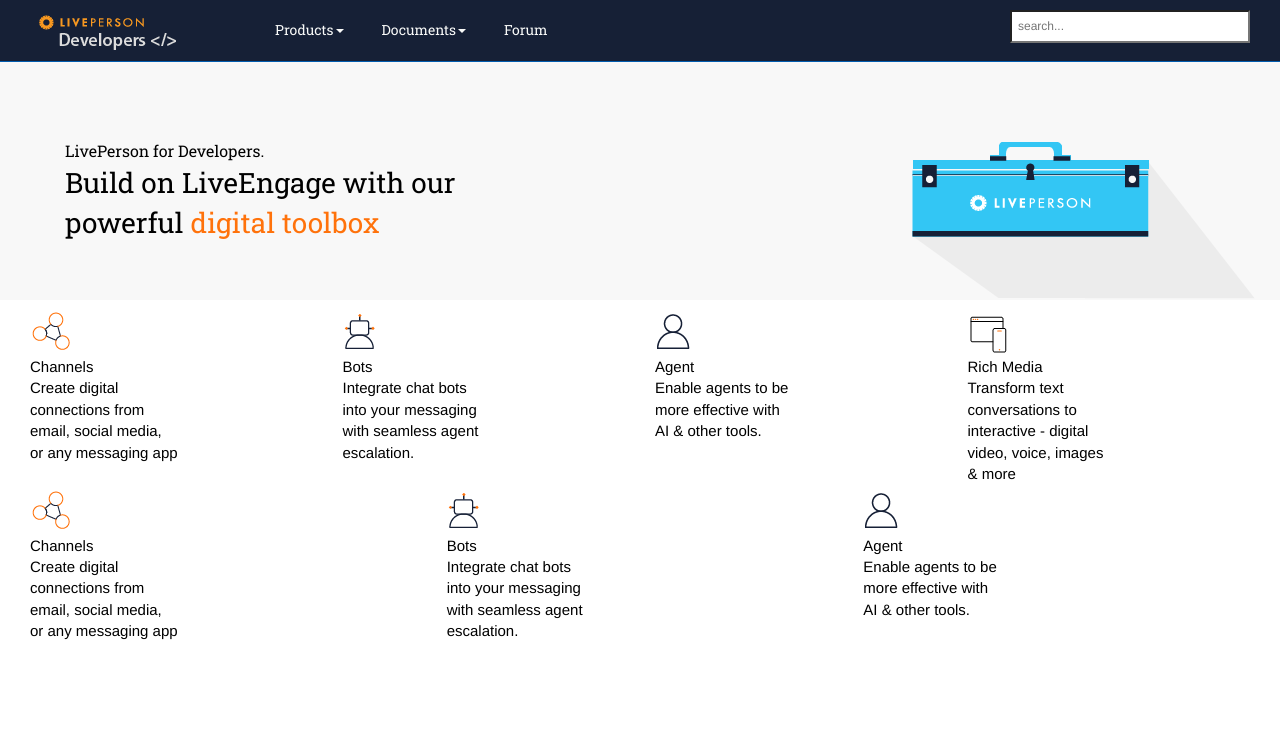
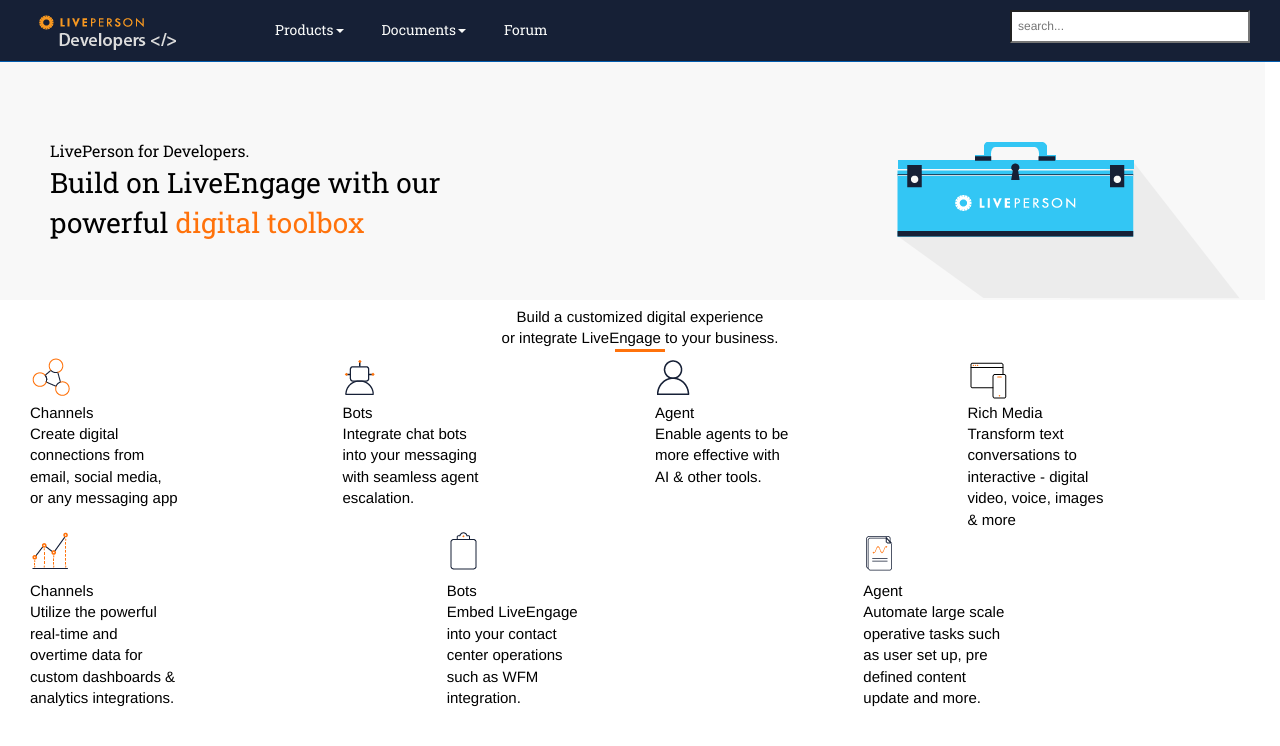
Before and after one commit to odedyar/liveperson, a Jekyll site: the page built from index.md, in a window 1280 px wide. Shown: the top 746 px of the page. Built offline with Jekyll 4.4.1, drawn with Linux system fonts in a browser that asks for light colours; nearby versions of some CDN libraries; comment, search, counter and statistics services are not loaded.

Commit message:
update home page icons and layot

```diff
--- a/_layouts/homepage.html
+++ b/_layouts/homepage.html
@@ -74,19 +74,21 @@
             </div>
             <!-- /.row -->
         </div>
+    </div>
 
-        <!-- /.container -->
+    <div class="container">
+        <row class="justify-content-md-center">
+            <div class="col-sm-12">
+                <div class="centralized"> Build a customized digital experience<br> or integrate LiveEngage to your business.</div>
+                <div class="orange-line centralized"></div>
             </div>
-    <div class="container">
-        <row>
+        </row>
+        <row class="justify-content-md-center" >
         <div class="col-sm-3">
             <img src="images/channels-logo.png" />
             <div class="title">Channels</div>
             <div class="text">
-                    Create digital<br />
-                    connections from<br />
-                    email, social media,<br />
-                    or any messaging app
+                Create digital<br /> connections from<br /> email, social media,<br /> or any messaging app
             </div>
         </div>
         <div class="col-sm-3">
@@ -100,53 +102,44 @@
             <img src="images/agent-logo.png" />
             <div class="title">Agent</div>
             <div class="text">
-                    Enable agents to be<br />
-                    more effective with<br />
-                    AI & other tools.
+                Enable agents to be<br /> more effective with<br /> AI & other tools.
             </div>
         </div>
         <div class="col-sm-3">
             <img src="images/rich-media-logo.png" />
             <div class="title">Rich Media</div>
             <div class="text">
-                    Transform text<br />
-                    conversations to<br />
-                    interactive - digital<br />
-                    video, voice, images<br />
-                    & more
+                Transform text<br /> conversations to<br /> interactive - digital<br /> video, voice, images<br /> & more
             </div>
         </div>
     </row>
-        <row>
+    <row class="justify-content-md-center" >
         <div class="col-sm-4">
-                <img src="images/channels-logo.png" />
+            <img src="images/data-logo.png" />
             <div class="title">Channels</div>
             <div class="text">
-                    Create digital<br />
-                    connections from<br />
-                    email, social media,<br />
-                    or any messaging app
+                Utilize the powerful<br /> real-time and<br /> overtime data for<br /> custom dashboards &<br /> analytics integrations.
             </div>
         </div>
         <div class="col-sm-4">
-                <img src="images/bots-logo.png" />
+            <img src="images/operations-logo.png" />
             <div class="title">Bots</div>
             <div class="text">
-                    Integrate chat bots<br /> into your messaging<br /> with seamless agent<br /> escalation.
+                Embed LiveEngage<br /> into your contact<br /> center operations<br /> such as WFM<br /> integration.
             </div>
         </div>
         <div class="col-sm-4">
-                <img src="images/agent-logo.png" />
+            <img src="images/admin-logo.png" />
             <div class="title">Agent</div>
             <div class="text">
-                    Enable agents to be<br />
-                    more effective with<br />
-                    AI & other tools.
+                Automate large scale<br /> operative tasks such<br /> as user set up, pre<br /> defined content <br /> update and
+                more.
             </div>
         </div>
     </row>
 </div>
 
+
 </body>
 {% if site.google_analytics %} {% include google_analytics.html %} {% endif %}
 
--- a/css/customstyles.css
+++ b/css/customstyles.css
@@ -162,7 +162,7 @@ table > thead:first-child > tr:first-child > td {
     border-top: 0;
 }
 table > tbody + tbody {
-    b
+    <!-- b -->
 }
 table > tbody > tr:nth-of-type(odd) {
     background-color: #f9f9f9;
@@ -903,9 +903,18 @@ span.soft {
 .orange{
     color: #ff720b;
 }
-.row {
-  margin: 0px;
+.orange-line{
+    width:50px;
+    height: 2pt;
+    background-color: #ff720b;
 }
+
+.centralized{
+    margin: 0 auto;
+    clear: both;
+    text-align: center;
+}
+
 @media (max-width: 767px) {
     .navbar-inverse .navbar-nav .open .dropdown-menu > li > a {
         color: #444;
```
Also changed, not shown: index.md (+1 -1 lines). Lines whose indentation alone changed are shown as unchanged.
